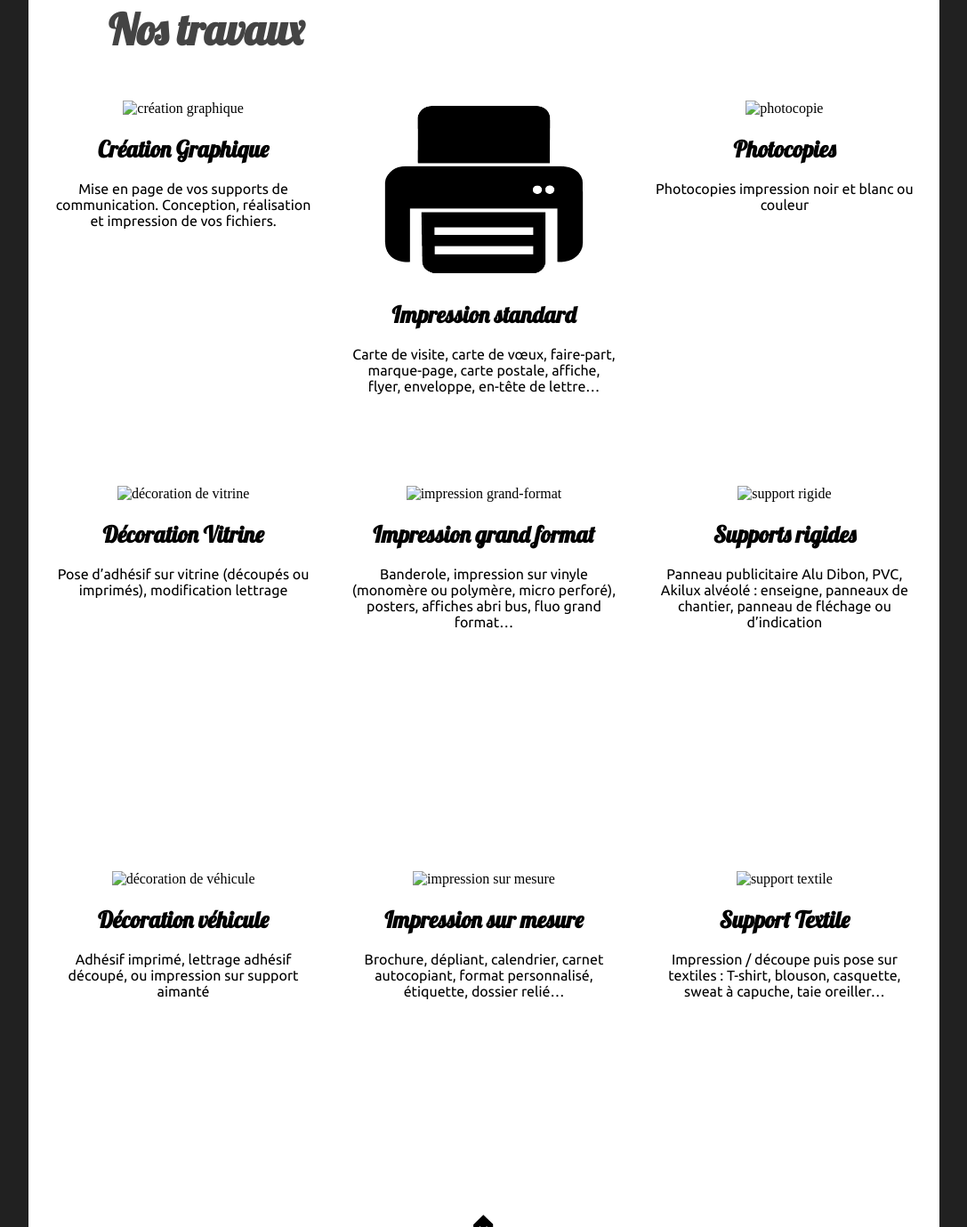
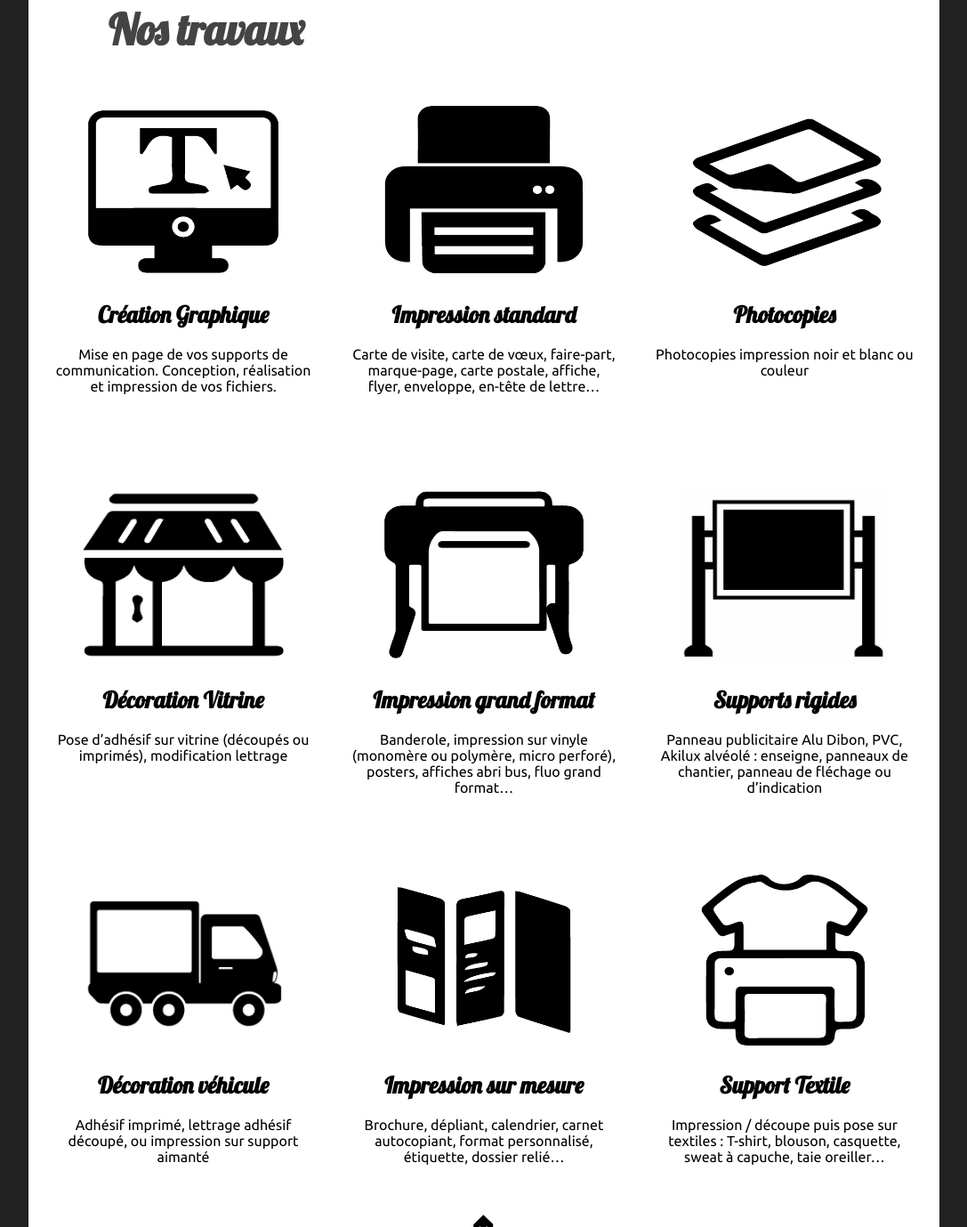
Before and after one commit to LocalBrain/testsite1578451245.github.io, a website: page nostravaux.html in a window 1280 px wide. Shown: the part 900-2279 px from the top of the page at 89% size, without its empty margins (96-1183 px from the left). Drawn offline with Linux system fonts and the light colour scheme; files whose address does not match are found by name.

Commit message:
Add files via upload

```diff
--- a/nostravaux.html
+++ b/nostravaux.html
@@ -48,19 +48,19 @@
 
         <div class="first-line">
             <div class="div2">
-            <img class="img-size" src="media/Nostravaux/creationgraphique.jpg" alt="création graphique" title="création graphique"/>
+            <img class="img-size" src="media/travaux/creationgraphique.jpg" alt="création graphique" title="création graphique">
             <h4>Création Graphique</h4>
             <p>Mise en page de vos supports de communication. Conception, réalisation et impression de vos fichiers.</p>
         </div>
 
         <div class="div2">
-            <img class="img-size" src="media/Nostravaux/decorationvitrine.jpg" alt="décoration de vitrine" title="décoration de vitrine"/>
+            <img class="img-size" src="media/travaux/decorationvitrine.jpg" alt="décoration de vitrine" title="décoration de vitrine">
             <h4>Décoration Vitrine</h4>
             <p>Pose d’adhésif sur vitrine (découpés ou imprimés), modification lettrage</p>
         </div>
 
         <div class="div2">
-            <img class="img-size" src="media/Nostravaux/decovehicule.jpg" alt="décoration de véhicule" title="décoration de véhicule"/>
+            <img class="img-size" src="media/travaux/decovehicule.jpg" alt="décoration de véhicule" title="décoration de véhicule">
             <h4>Décoration véhicule</h4>
             <p>Adhésif imprimé, lettrage adhésif découpé, ou impression sur support aimanté</p>
         </div>
@@ -68,19 +68,19 @@
 
         <div class="second-line">
             <div class="div2">
-            <img class="img-size" src="media/Nostravaux/impressionstandart.jpg" alt="impression standart" title="impression standart"/>
+            <img class="img-size" src="media/travaux/impressionstandart.jpg" alt="impression standart" title="impression standart">
             <h4>Impression standard</h4>
             <p>Carte de visite, carte de vœux, faire-part, marque-page, carte postale, affiche, flyer, enveloppe, en-tête de lettre…</p>
         </div>
 
         <div class="div2">
-        <img class="img-size" src="media/Nostravaux/impressiongrandformat.jpg" alt="impression grand-format" title="impression grand-format"/>
+        <img class="img-size" src="media/travaux/impressiongrandformat.jpg" alt="impression grand-format" title="impression grand-format">
         <h4>Impression grand format</h4>
         <p>Banderole, impression sur vinyle (monomère ou polymère, micro perforé), posters, affiches abri bus, fluo grand format…</p>
         </div>
 
         <div class="div2">
-            <img class="img-size" src="media/Nostravaux/impressionsurmesure.jpg" alt="impression sur mesure" title="impression sur mesure"/>
+            <img class="img-size" src="media/travaux/impressionsurmesure.jpg" alt="impression sur mesure" title="impression sur mesure">
             <h4>Impression sur mesure</h4>
             <p>Brochure, dépliant, calendrier, carnet autocopiant, format personnalisé, étiquette, dossier relié…</p>
         </div>
@@ -88,19 +88,19 @@
 
     <div class="third-line">
         <div class="div2">
-            <img class="img-size" src="media/Nostravaux/photocopie.jpg" alt="photocopie" title="photocopie"/>
+            <img class="img-size" src="media/travaux/photocopie.jpg" alt="photocopie" title="photocopie">
             <h4>Photocopies</h4>
             <p>Photocopies impression noir et blanc ou couleur</p>
         </div>
 
         <div class="div2">
-            <img class="img-size" src="media/Nostravaux/supportrigide.jpg" alt="support rigide" title="support rigide"/>
+            <img class="img-size" src="media/travaux/supportrigide.jpg" alt="support rigide" title="support rigide">
             <h4>Supports rigides</h4>
             <p>Panneau publicitaire Alu Dibon, PVC, Akilux alvéolé : enseigne, panneaux de chantier, panneau de fléchage ou d’indication</p>
         </div>
 
         <div class="div2">
-            <img class="img-size" src="media/Nostravaux/supporttextile.jpg" alt="support textile" title="support textile"/>
+            <img class="img-size" src="media/travaux/supporttextile.jpg" alt="support textile" title="support textile">
             <h4>Support Textile</h4>
             <p>Impression / découpe puis pose sur textiles : T-shirt, blouson, casquette, sweat à capuche, taie oreiller…</p>
         </div>
```
Also changed, not shown: nostravauxtranslate.html (+9 -9 lines).
